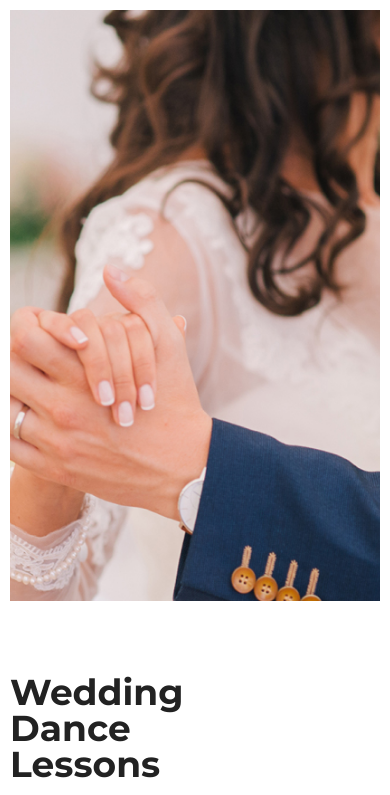
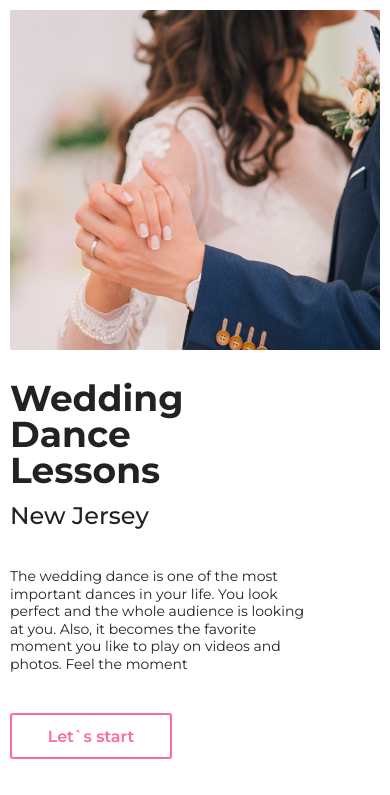
Before and after one commit to HDDonald1/HDDonald1.github.io, a website: page index.html in a window 390 px wide. Shown: the part 44-839 px from the top of the page. Drawn offline with nearby package versions, Linux system fonts and the light colour scheme.

Commit message:
Add files via upload

```diff
--- a/src/styles/components/_main.scss
+++ b/src/styles/components/_main.scss
@@ -596,6 +596,12 @@
             font-size: $paragraph;
             width: 300px;
         }
+        &__image{
+            height: 340px;
+        }
+        &__text{
+            padding-top: 30px;
+        }
     }
     .block-header{
         &__title{
@@ -633,5 +639,4 @@
         }
     }
 
-
 }
```
Also changed, not shown: style.min.css.
